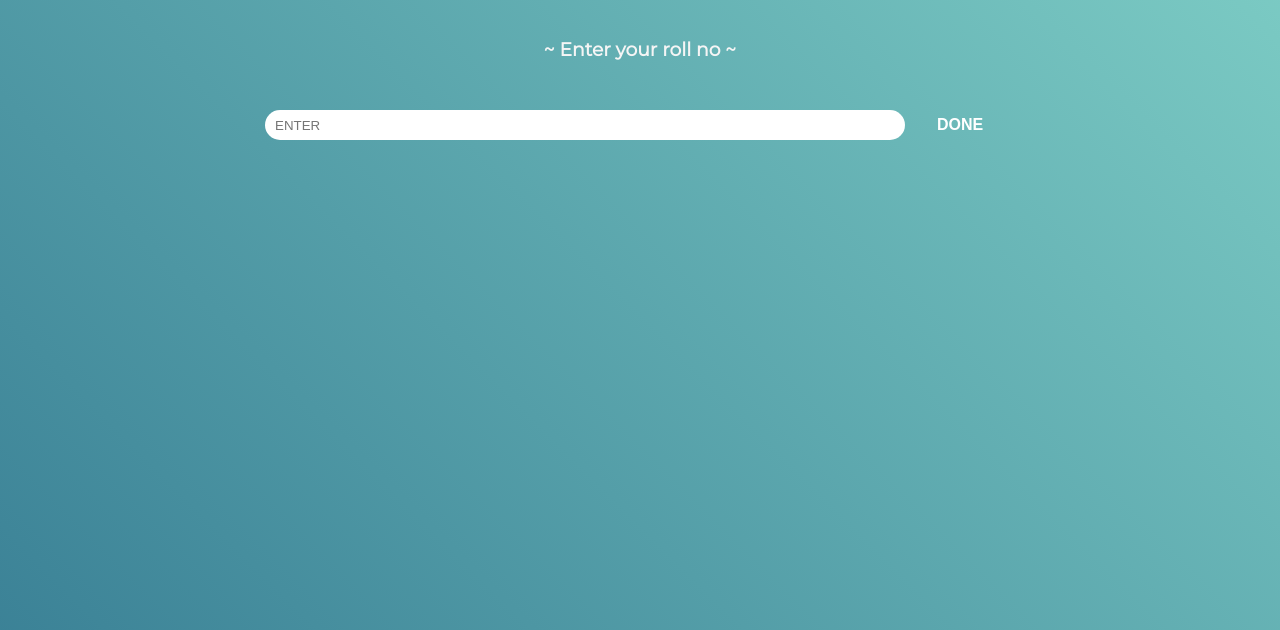
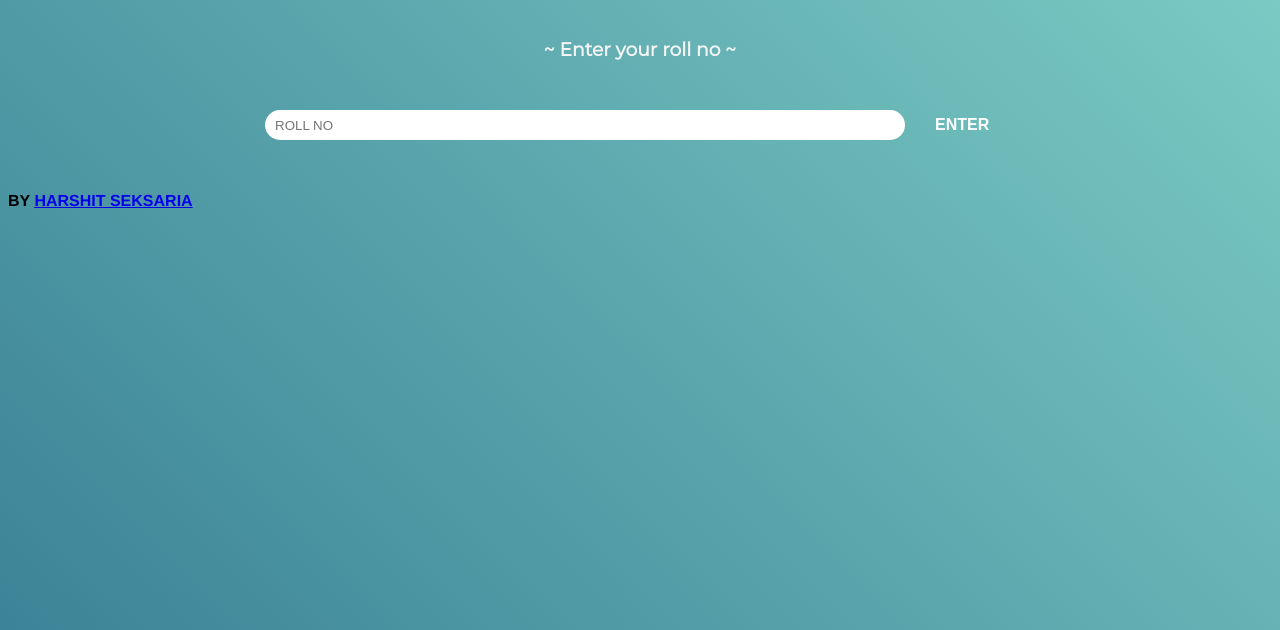
Before and after one commit to letsintegreat/iitg-timetable, a plain HTML site: page index.html in a window 1280 px wide. Shown: the part 170-800 px from the top of the page. Drawn offline with nearby package versions, Linux system fonts and the light colour scheme.

Commit message:
Update index.html

```diff
--- a/index.html
+++ b/index.html
@@ -8,11 +8,16 @@
         <script src="main.js"></script>
         <script src="https://ajax.googleapis.com/ajax/libs/jquery/3.5.1/jquery.min.js"></script>
         <link href="https://fonts.googleapis.com/css?family=Montserrat" rel="stylesheet">
+        <link href="https://fonts.googleapis.com/css2?family=Roboto+Condensed:wght@400;700&display=swap" rel="stylesheet">
+        <title>Time Table</title>
     </head>
     <body>
         <h1>Time Table <br> [IITG 1st Year B-Tech]</h1>
         <h3>~ Enter your roll no ~</h3>
-        <center><input type="text" onfocus="hide()" placeholder="ENTER" id="in"><button onclick="func()">DONE</button></center>
+        <center><input type="text" onfocus="hide()" placeholder="ROLL NO" id="in"><button onclick="func()">ENTER</button></center>
+        <div id="myself">
+            <h4><span id="i-one">BY</span> <a target="_blank" href="https://letsintegreat.github.io"><span id="i-two">HARSHIT SEKSARIA</span></a></h4>
+        </div>
         <div id="result">
 
             <h3 id="alias"></h3>
@@ -70,7 +75,6 @@
                     </div>
                 </div>
             </div>
-
         </div>
-    </body>
+        </body>
 </html>
```
